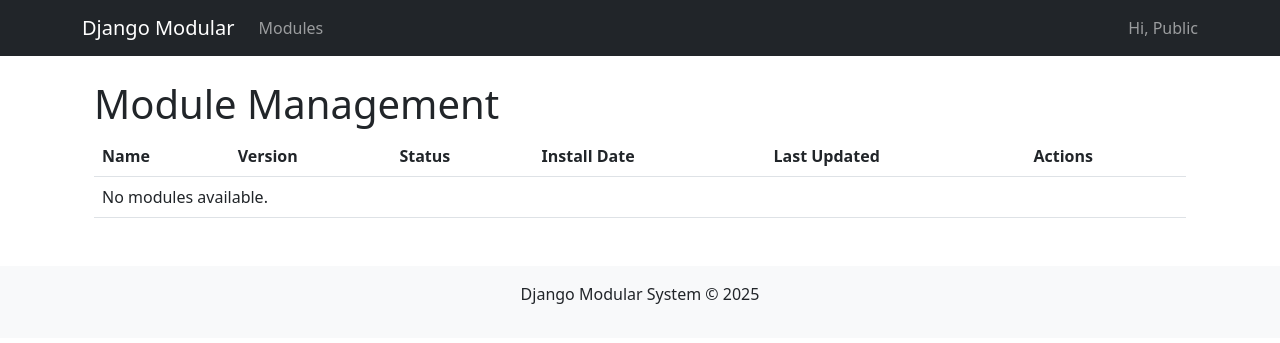
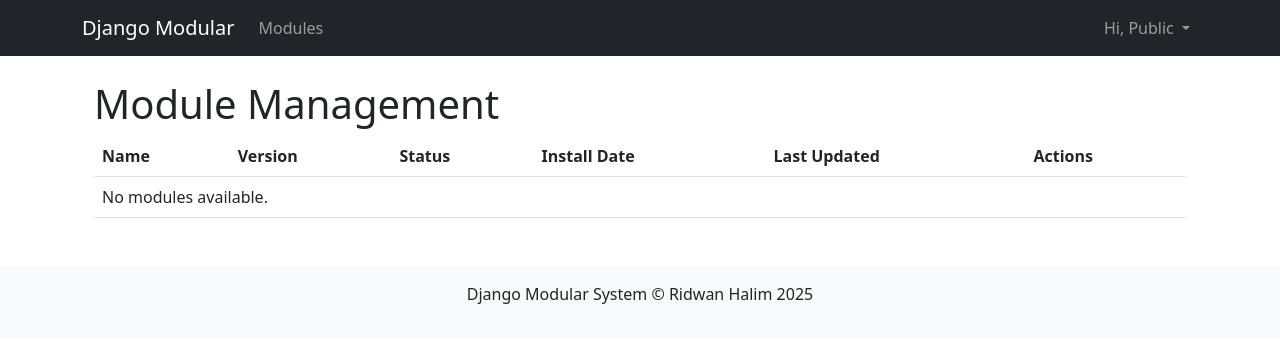
Before and after one commit to ridwaanhall/django-app-modular, a Django app: page /module/ in a window 1280 px wide. Shown: the top 343 px of the page. Run offline with Django 5.2, Linux system fonts and the light colour scheme; data that the repository does not hold is empty.

Commit message:
feat: enhance module list page with title block and update navbar for user authentication

```diff
--- a/module_engine/templates/module_engine/module_list.html
+++ b/module_engine/templates/module_engine/module_list.html
@@ -1,4 +1,8 @@
 {% extends "base.html" %}
+
+{% block title %}
+Module List
+{% endblock %}
 
 {% block content %}
 <div class="container">
--- a/templates/base.html
+++ b/templates/base.html
@@ -3,7 +3,7 @@
 <head>
     <meta charset="UTF-8">
     <meta name="viewport" content="width=device-width, initial-scale=1.0">
-    <title>Django Modular System</title>
+    <title>{% block title %}Django Modular System{% endblock %}</title>
     <link href="https://cdn.jsdelivr.net/npm/bootstrap@5.2.3/dist/css/bootstrap.min.css" rel="stylesheet">
 </head>
 <body>
@@ -27,15 +27,18 @@
                     {% endif %}
                 </ul>
                 <ul class="navbar-nav ms-auto">
-                    {% if user.is_authenticated %}
-                    <li class="nav-item">
-                        <span class="navbar-text">Hi, {{ user.username }}</span>
+                    <li class="nav-item dropdown">
+                        <a class="nav-link dropdown-toggle" href="#" id="navbarDropdown" role="button" data-bs-toggle="dropdown" aria-expanded="false">
+                            Hi, {% if user.is_authenticated %} {{ user.username }} {% else %} Public {% endif %}
+                        </a>
+                        <ul class="dropdown-menu dropdown-menu-end" aria-labelledby="navbarDropdown">
+                            {% if user.is_authenticated %}
+                            <li><a class="dropdown-item" href="{% url 'logout' %}">Logout</a></li>
+                            {% else %}
+                            <li><a class="dropdown-item" href="{% url 'login' %}">Login</a></li>
+                            {% endif %}
+                        </ul>
                     </li>
-                    {% else %}
-                    <li class="nav-item">
-                        <span class="navbar-text">Hi, Public</span>
-                    </li>
-                    {% endif %}
                 </ul>
             </div>
         </div>
@@ -57,7 +60,7 @@
 
     <footer class="mt-5 py-3 bg-light">
         <div class="container text-center">
-            <p>Django Modular System &copy; 2025</p>
+            <p>Django Modular System &copy; Ridwan Halim 2025</p>
         </div>
     </footer>
 
```
